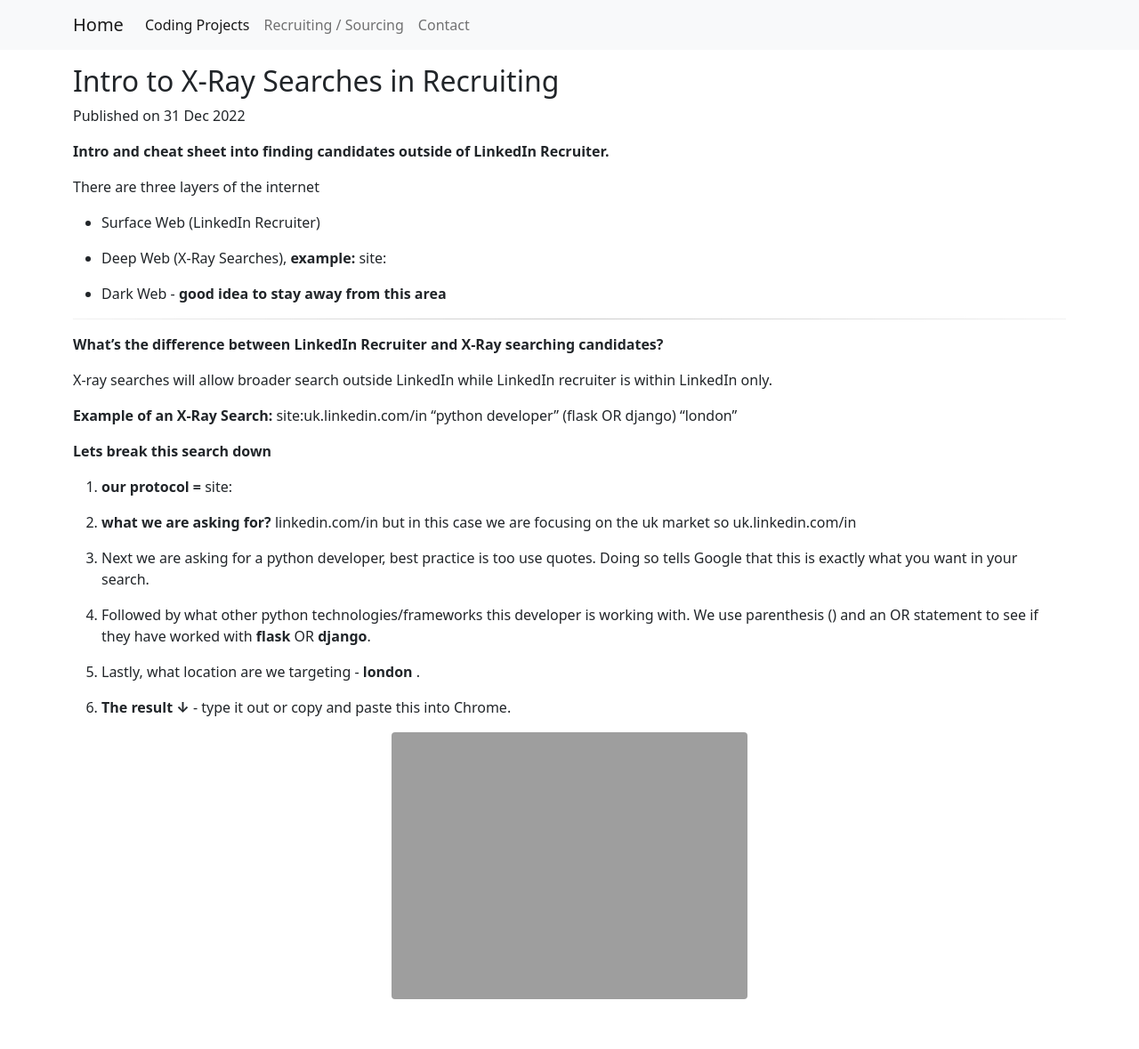
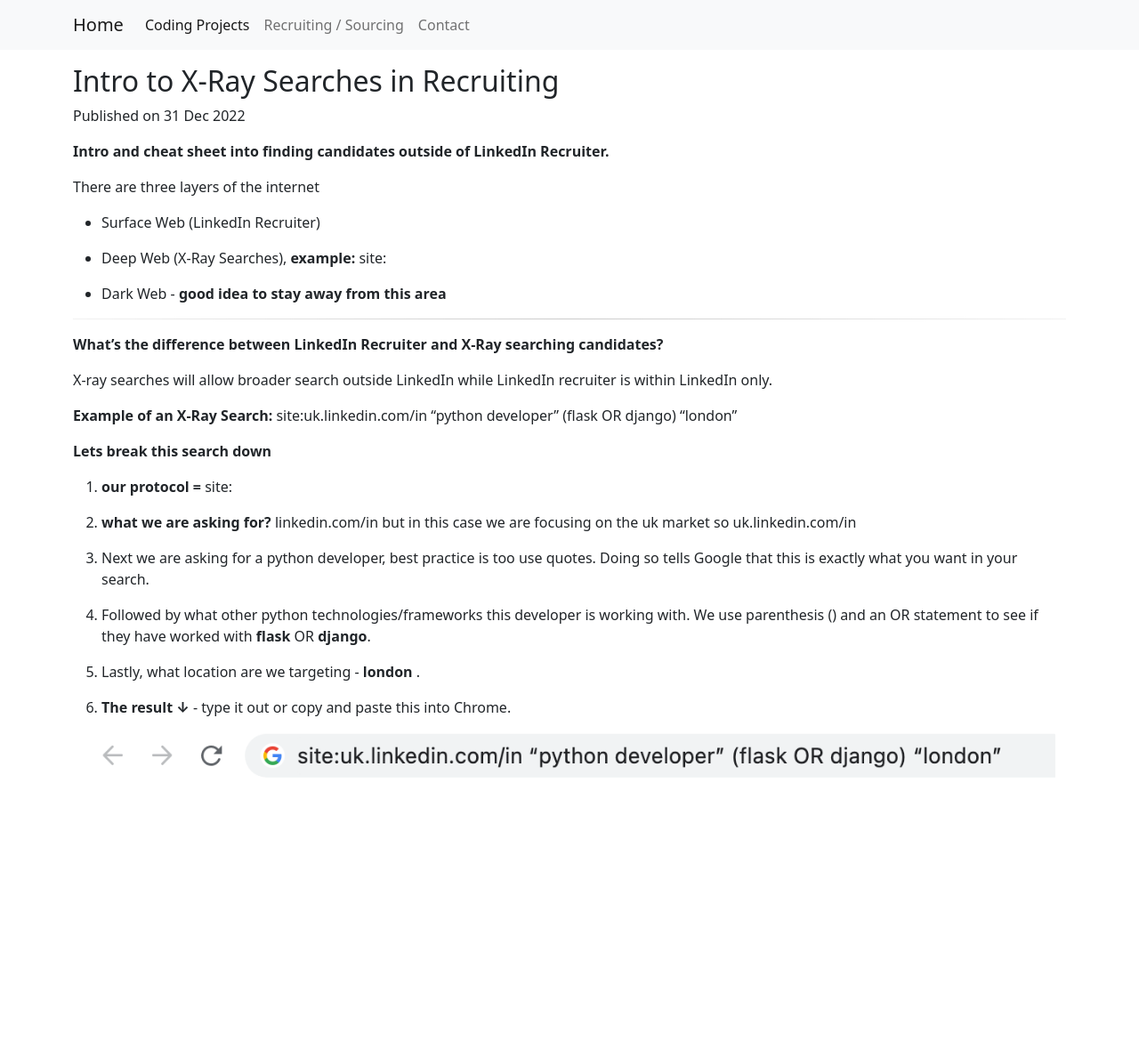
Before and after one commit to ajzdunek/ajzdunek.github.io, a Jekyll site: the page built from docs/_posts/2022-12-31-intro-xray-search.md, in a window 1280 px wide. Shown: the whole page at 89% size. Built offline with Jekyll 4.4.1, drawn with Linux system fonts in a browser that asks for light colours; nearby versions of some CDN libraries; a script that is not in the unit is left out; after the commit the page ends 942 px from its top, so only the background shows below that.

Commit message:
Updating png

```diff
--- a/docs/_posts/2022-12-31-intro-xray-search.md
+++ b/docs/_posts/2022-12-31-intro-xray-search.md
@@ -37,7 +37,7 @@
 
 6. **The result ↓** - type it out or copy and paste this into Chrome.
 <div class="container">
-		<img src="https://ajzdunek.github.io/assets/images/x-ray_search.jpeg" class="img-fluid rounded mx-auto d-block" alt="Responsive image">
+		<img src="/assets/images/x-ray_search.png" class="img-fluid rounded mx-auto d-block" alt="Responsive image">
 </div>
 
 <br>
```
